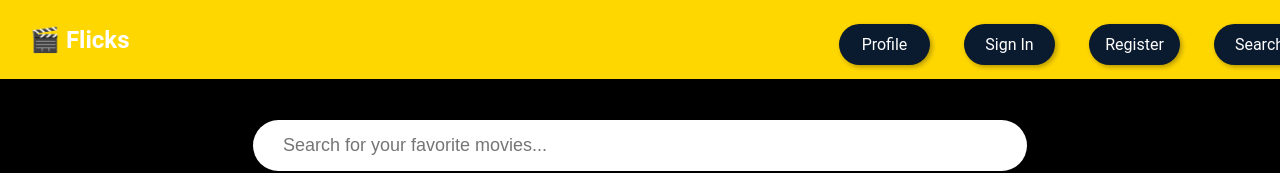
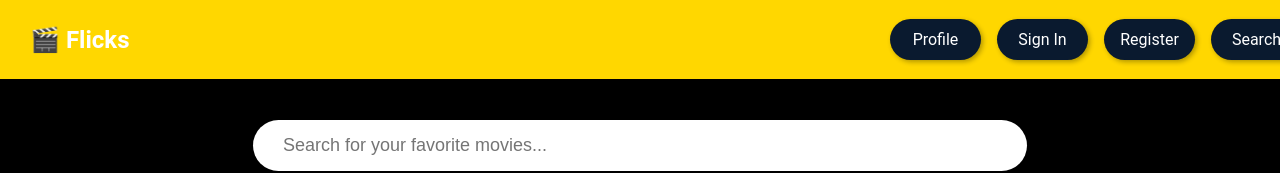
Before and after one commit to JScodesconcise/Flicks, a React (Create React App) app in the folder flicks/: page / in a window 1280 px wide. Shown: the top 173 px of the page. Built offline with nearby package versions, Linux system fonts and the light colour scheme; no server answers.

Commit message:
Update Navbar.css

```diff
--- a/flicks/src/styling/Navbar.css
+++ b/flicks/src/styling/Navbar.css
@@ -4,13 +4,13 @@
   justify-content: space-between;
   align-items: center;
   background-color: #FFD700; /* Gold */
-  height: 79px; /* Exact Figma height */
-  width: 100%;
-  position: fixed; /* Fix to the top */
+  padding: 0 30px; /* Left & Right Padding */
+  height: 79px; /* Match Figma */
+  width: 100%; /* Full width */
+  position: fixed; /* Fix to top */
   top: 0;
   left: 0;
-  z-index: 1000; /* Ensure it's always on top */
-  padding: 0 30px; /* Adjusted padding */
+  z-index: 1000; /* Ensure it stays on top */
 }
 
 /* Adjust Page Content to Avoid Overlapping */
@@ -26,15 +26,6 @@
   color: #FFFFFF; /* White */
 }
 
-/* Button Wrapper */
-.nav-links {
-  display: flex;
-  gap: 24px; /* Adjust spacing between buttons */
-  position: absolute;
-  right: 30px; /* Align to the right */
-  top: 19px; /* Match Figma */
-}
-
 /* Navbar Buttons */
 .nav-links button {
   background-color: #0A1A2F; /* Dark Navy */
@@ -44,10 +35,16 @@
   border: none;
   width: 91px; /* Match Figma */
   height: 41px; /* Match Figma */
-  border-radius: 30px; /* Rounded corners */
+  padding: 0; /* No extra padding needed */
+  margin: 8px; /* Spacing between buttons */
   cursor: pointer;
   transition: all 0.3s ease-in-out;
-  box-shadow: 2px 2px 5px rgba(0, 0, 0, 0.3); /* Drop shadow */
+
+  /* Rounded Corners */
+  border-radius: 30px;
+
+  /* Drop Shadow */
+  box-shadow: 2px 2px 5px rgba(0, 0, 0, 0.3);
 }
 
 /* Hover Effect */
```
